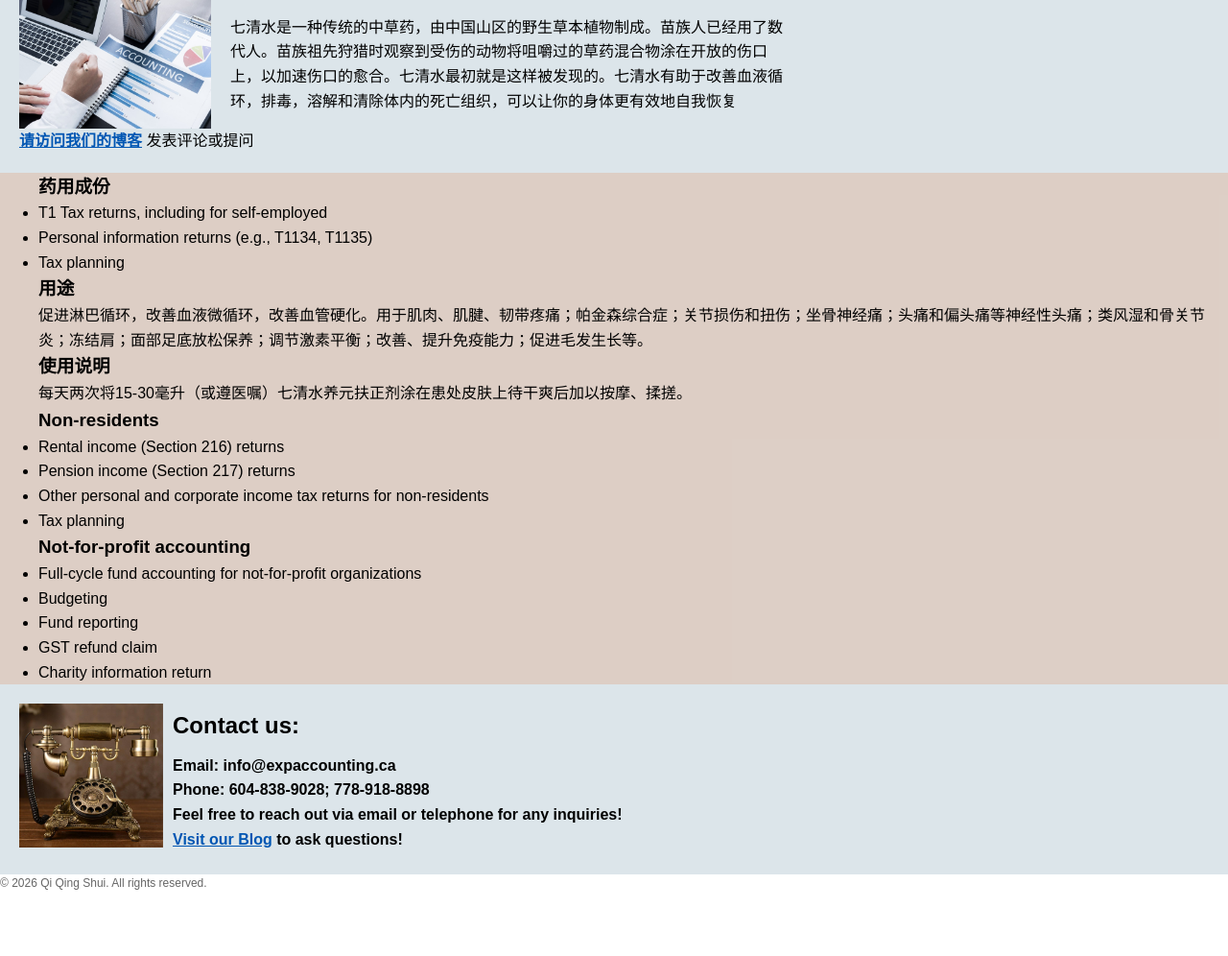
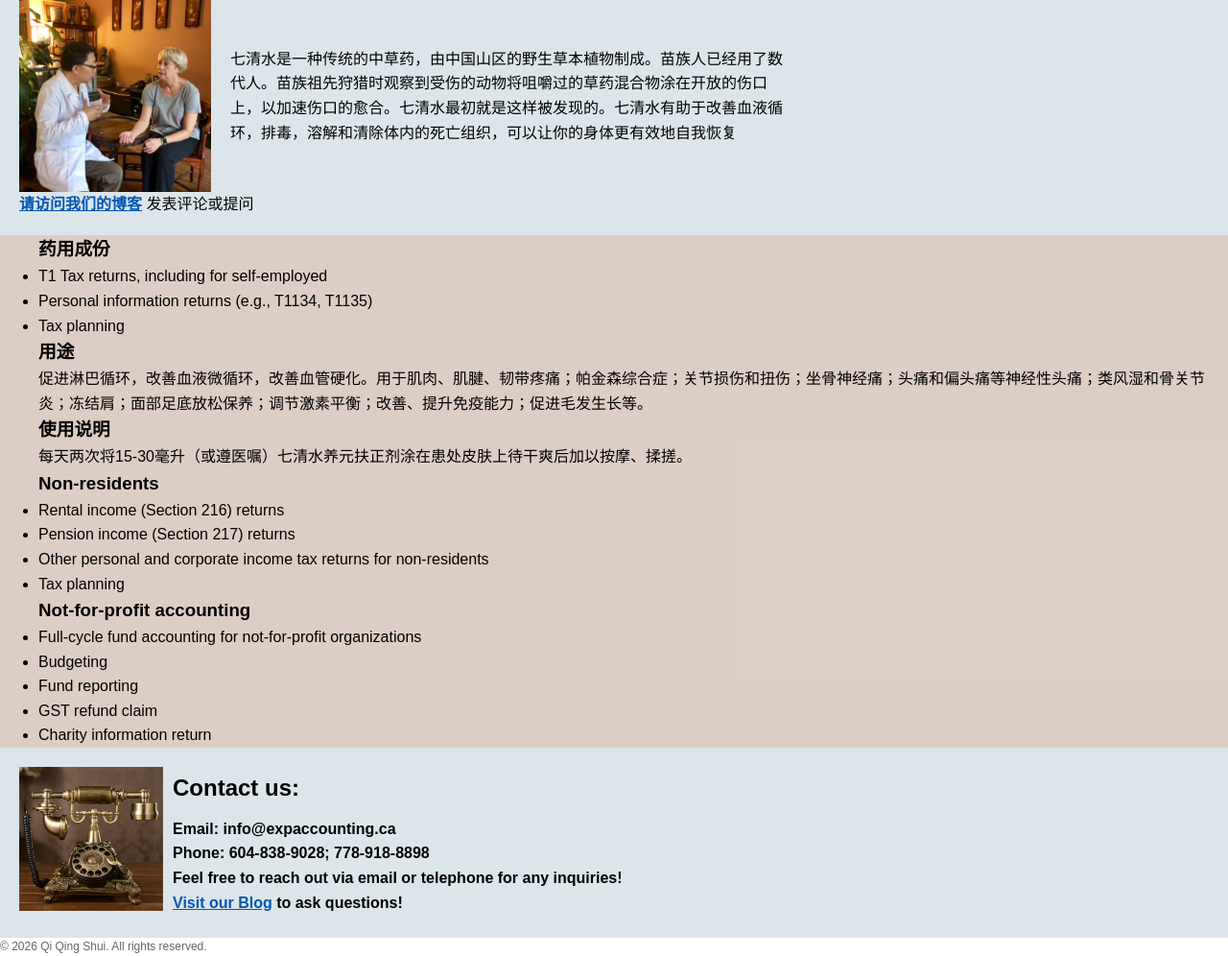
Before and after one commit to Martin60486/qiqingshui, a Jekyll site: the page built from index.md, in a window 1280 px wide. Shown: the part 560-1556 px from the top of the page at 96% size. Built offline with Jekyll 4.4.1, drawn with Linux system fonts in a browser that asks for light colours; before the commit the page ends 1490 px from its top, so only the background shows below that.

Commit message:
changed photo withpatient

```diff
--- a/index.md
+++ b/index.md
@@ -8,7 +8,7 @@ keywords: Traditional, Chinese, Medicine, Acupuncture, Herbal, Therapy
 <!-- About Section -->
 <section class="about"> <!--flex aligns children horizontally -->
     <div class="about-content">
-        <img src="{{ '/assets/images/accounting.jpg' | relative_url }}" alt="Accounting Image" class="about-image">
+        <img src="{{ '/assets/images/withpatient.jpg' | relative_url }}" alt="Accounting Image" class="about-image">
         <p>
             七清水是一种传统的中草药，由中国山区的野生草本植物制成。苗族人已经用了数代人。苗族祖先狩猎时观察到受伤的动物将咀嚼过的草药混合物涂在开放的伤口上，以加速伤口的愈合。七清水最初就是这样被发现的。七清水有助于改善血液循环，排毒，溶解和清除体内的死亡组织，可以让你的身体更有效地自我恢复
         </p>
```
Also changed, not shown: assets/images/withpatient.jpg (added).
